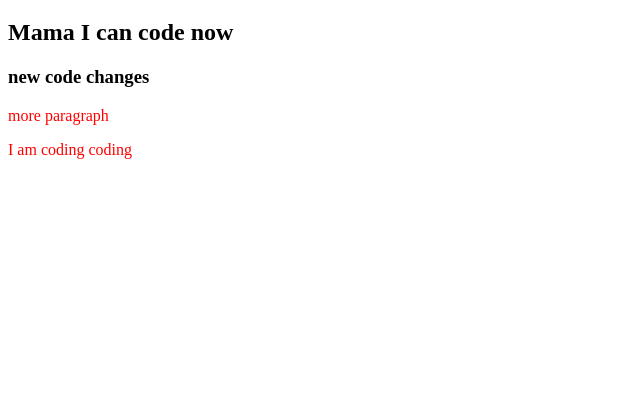
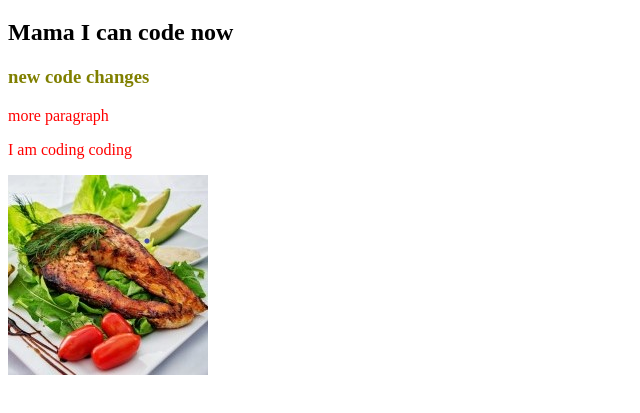
Before and after one commit to maruf908548/my-first-repo, a plain HTML site: page index.html in a window 1280 px wide. Shown: the part 61-474 px from the top of the page, without its empty margins (0-640 px from the left). Drawn offline with Linux system fonts and the light colour scheme.

Commit message:
image added

```diff
--- a/index.html
+++ b/index.html
@@ -12,5 +12,6 @@
     <h3>new code changes</h3>
     <p>more paragraph</p>
     <p>I am coding coding</p>
+    <img src="salmon.jpg" alt="" />
   </body>
 </html>
--- a/style.css
+++ b/style.css
@@ -1,3 +1,6 @@
 p {
   color: red;
 }
+h3 {
+  color: olive;
+}
```
Also changed, not shown: salmon.jpg (added).
